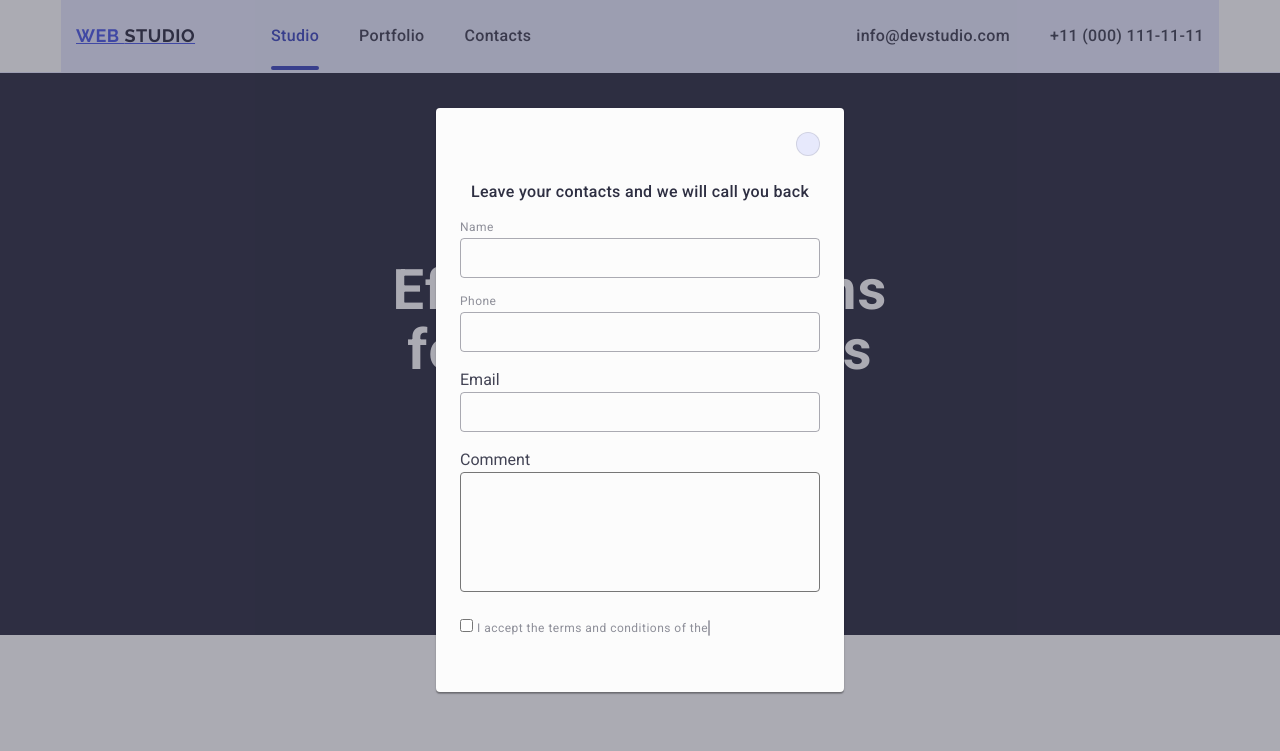
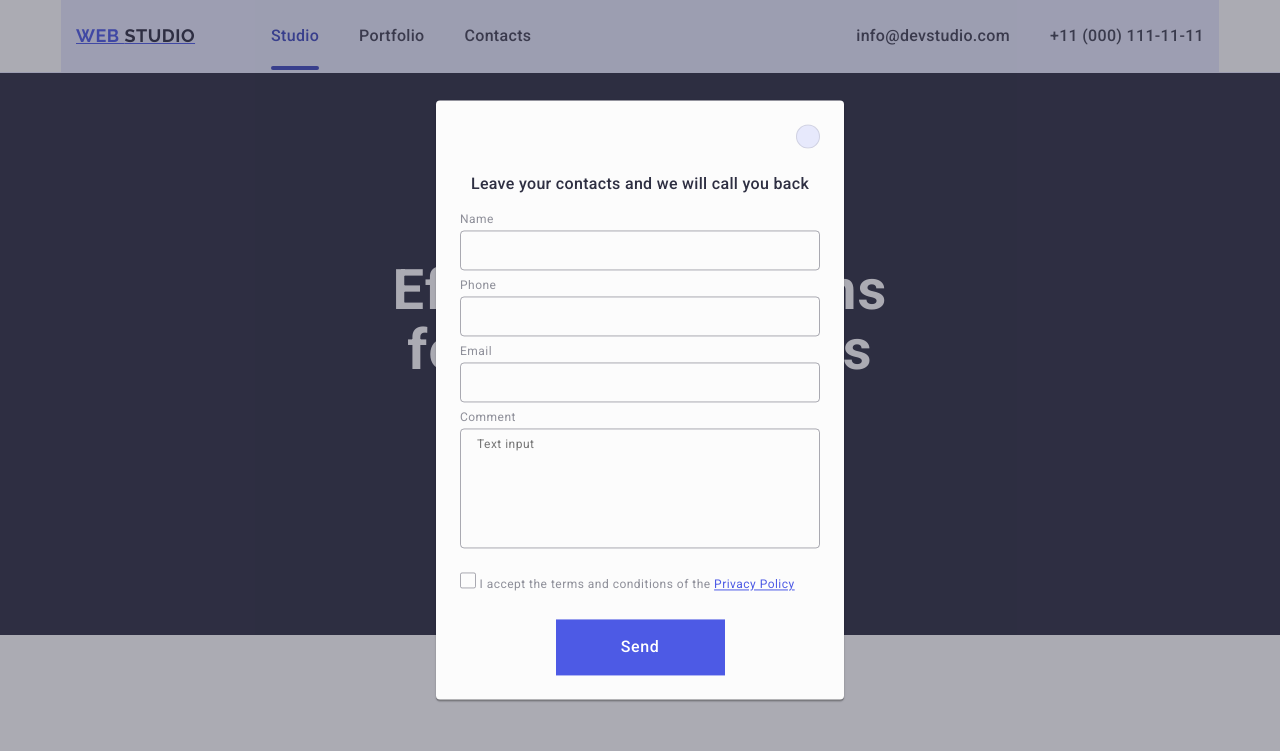
Before and after one commit to NazanK/goit-markup-hw-05, a plain HTML site: page index.html in a window 1280 px wide. Shown: the top 751 px of the page. Drawn offline with nearby package versions, Linux system fonts and the light colour scheme.

Commit message:
proje oluşturuldu

```diff
--- a/css/style.css
+++ b/css/style.css
@@ -476,6 +476,7 @@ img{
     /* width: 1440px;
     height: 312px; */
     padding: 100px 0;
+
 }
 
 .footer-container{
@@ -575,7 +576,7 @@ img{
     margin-bottom:16px;
     font-weight:500;
     letter-spacing:0.02em;
-    color:#ffffff;x
+    color:#ffffff;
 
 }
 
@@ -590,7 +591,7 @@ img{
     padding-left: 16px;
     box-shadow: 0px 4px 4px rgba(0,0,0,0.15);
     border-radius: 4px;
-    color: #ffffff;
+    color:#ffffff;
 }
 
 .form-container .subscribe-form .form-button{
@@ -615,7 +616,7 @@ img{
     margin-left: 16px;
 }
 
-.modal-window{
+.modal-window-container{
     position: fixed;
     top: 0;
     left: 0;
@@ -625,7 +626,7 @@ img{
     transition: opacity 250ms cubic-bezier(0.4, 0, 0.2, 1), visibility 250ms cubic-bezier(0.4, 0, 0.2, 1);
 }
 
-.modal-window .modal-container{
+.modal-window{
     position: absolute;
     top: 50%;
     left: 50%;
@@ -642,7 +643,7 @@ img{
     padding: 72px 24px 24px 24px;
 }
 
-.modal-window .modal-container .modal-button{
+.modal-window-button{
     position: absolute;
     top: 24px;
     right: 24px;
@@ -665,48 +666,45 @@ img{
     border:none;
 }
 
-.modal-container .modal-button .modal-icon{
+.modal-window-svg {
     transition: fill 250ms cubic-bezier(0.4, 0, 0.2, 1);
-
 }
 
-.modal-button:hover .modal-icon,
-.modal-button:focus .modal-icon{
+.modal-window .modal-window-button:hover,
+.modal-window .modal-window-button:focus {
     fill: #ffffff;
 }
-
-.modal-text{
+.modal-window-text {
     font-weight: 500;
     font-size: 16px;
     line-height: 1.5;
     text-align: center;
     letter-spacing: 0.02em;
-    color: #2E2F42;
+    color: #2e2f42;
     margin-bottom: 16px;
 }
 
-.form-div {
+.modal-window-form-div {
     margin-bottom: 8px;
 }
 
-.form-div .form-label{
+.modal-window-form-label {
     font-size: 12px;
     line-height: 1.17;
     letter-spacing: 0.04em;
     color: #8e8f99;
     display: block;
     margin-bottom: 4px;
-
 }
 
-.modal-div{
+.modal-window-input-symbol-div {
     position: relative;
 }
 
-.modal-input{
+.modal-window-form-input {
     width: 100%;
     height: 40px;
-    border: 1px solid rgba(46,47,66,0.4);
+    border: 1px solid rgba(46, 47, 66, 0.4);
     border-radius: 4px;
     background-color: transparent;
     padding-left: 38px;
@@ -714,11 +712,11 @@ img{
     transition: border-color 250ms cubic-bezier(0.4, 0, 0.2, 1);
 }
 
-.modal-input:focus{
-    border-color: #4D5AE5;
+.modal-window-form-input:focus {
+    border: 1px solid #4d5ae5;
 }
 
-.user-icon{
+.modal-window-form-svg {
     position: absolute;
     left: 16px;
     top: 50%;
@@ -726,49 +724,82 @@ img{
     transition: fill 250ms cubic-bezier(0.4, 0, 0.2, 1);
 }
 
-.modal-input:focus .user-icon{
-    fill: #4D5AE5;
+.modal-window-form-input:focus + .modal-window-form-svg {
+    fill: #4d5ae5;
 }
 
-.form-div{
+.modal-window-form-comment-div {
     margin-bottom: 16px;
 }
 
-.textarea{
+.modal-window-form-textarea {
     width: 100%;
     height: 120px;
     font-size: 12px;
     line-height: 1.17;
     letter-spacing: 0.04em;
-    color: rgba(46,47,66,0.4);
+    color: rgba(46, 47, 66, 0.4);
+    border: 1px solid rgba(46, 47, 66, 0.4);
     border-radius: 4px;
     background-color: transparent;
     padding: 8px 16px;
     outline: transparent;
     resize: none;
     transition: border-color 250ms cubic-bezier(0.4, 0, 0.2, 1);
-
 }
 
-.textarea :focus{
-    border-color: #4D5AE5;
+.modal-window-form-textarea:focus {
+    border-color: #4d5ae5;
 }
 
-.form-div-submit{
+.modal-window-checkbox-div {
     margin-bottom: 24px;
 }
 
-.check-privactText{
+.modal-window-checkbox-label {
     font-size: 12px;
     line-height: 1.17;
     letter-spacing: 0.04em;
     color: #8e8f99;
-
 }
 
-.check-privactText .privacy-span{
+.modal-window-checkbox-span {
     width: 16px;
     height: 16px;
-    border: 1px solid rgba(46,47,66,0.4);
+    border: 1px solid rgba(46, 47, 66, 0.4);
     border-radius: 2px;
+    transition: background-color 250ms cubic-bezier(0.4, 0, 0.2, 1),
+                border 250ms cubic-bezier(0.4, 0, 0.2, 1),
+                fill 250ms cubic-bezier(0.4, 0, 0.2, 1);
+    display: inline-flex;
+    align-items: center;
+    justify-content: center;
+    fill: transparent;
 }
+
+.modal-window-checkbox-link {
+    color: #4d5ae5;
+}
+
+.modal-window-form-button {
+    display: block;
+    min-width: 169px;
+    height: 56px;
+    font-family: "Roboto", sans-serif;
+    font-size: 16px;
+    font-weight: 500;
+    line-height: 1.5;
+    letter-spacing: 0.04em;
+    color: #ffffff;
+    cursor: pointer;
+    background-color: #4d5ae5;
+    border: none;
+    transition: background-color 250ms cubic-bezier(0.4, 0, 0.2, 1);
+    margin: auto;
+}
+
+.modal-window-checkbox-input:checked + .modal-window-checkbox-label .modal-window-checkbox-span {
+    background-color: #404bbf;
+    border: none;
+    fill: #f4f4fd;
+}
--- a/index.html
+++ b/index.html
@@ -394,62 +394,99 @@
         </div>
 
         </div>
-
-
-
     </footer>
 
-    <div class="modal-window">
-        <div class="modal-container">
-            <button type="button" class="modal-button">
-                <svg class="modal-icon" width="8" height="8"><use href="./images/icons.svg#icon-close-black-18dp-2-1"></use></svg>
+    <div class="modal-window-container">
+        <div class="modal-window">
+            <button class="modal-window-button" type="button">
+                <svg class="modal-window-svg" width="8" height="8">
+                    <use href="./images/icons.svg#icon-Vector-3"></use>
+                </svg>
             </button>
 
-            <p class="modal-text">Leave your contacts and we will call you back</p>
+            <p class="modal-window-text">Leave your contacts and we will call you back</p>
 
-            <form>
-                <div class="form-div">
-                    <label class="form-label" for="user-name">Name</label>
-                    <div class="modal-div">
-                        <input id="user-name" class="modal-input" name="user-name" type="text">
-                        <svg class="user-icon" width="18" height="24"><use href="./images/icons.svg#icon-person-black-18dp-1"></use></svg>
+            <form class="modal-window-form">
+                <div class="modal-window-form-div">
+                    <label class="modal-window-form-label"
+                           for="user-name">Name
+                    </label>
+
+                    <div class="modal-window-input-symbol-div">
+                        <input class="modal-window-form-input"
+                               id="user-name"
+                               type="text"
+                               name="user-name">
+                        <svg class="modal-window-form-svg" width="18" height="24">
+                             <use href="./images/icons.svg#icon-Vector"></use>
+                        </svg>
                     </div>
                 </div>
 
-                <div class="form-div">
-                    <label class="form-label" for="user-name">Phone</label>
-                    <div class="modal-div">
-                        <input class="modal-input" name="user-name" type="text">
-                        <svg class="user-icon" width="18" height="24"><use href="./images/icons.svg#icon-Vector-1"></use></svg>
+                <div class="modal-window-form-div">
+                    <label class="modal-window-form-label"
+                           for="user-name">Phone
+                    </label>
+
+                    <div class="modal-window-input-symbol-div">
+                        <input class="modal-window-form-input"
+                               id="user-phone"
+                               type="text"
+                               name="user-name">
+                        <svg class="modal-window-form-svg" width="18" height="24">
+                             <use href="./images/icons.svg#icon-Vector-1"></use>
+                        </svg>
+                    </div>
+
+                </div>
+
+                <div class="modal-window-form-div">
+                    <label class="modal-window-form-label"
+                           for="user-name">Email
+                    </label>
+
+                    <div class="modal-window-input-symbol-div">
+                        <input class="modal-window-form-input"
+                                id="user-mail"
+                                type="text"
+                               name="user-name">
+                        <svg class="modal-window-form-svg" width="18" height="24">
+                             <use href="./images/icons.svg#icon-Vector-2"></use>
+                        </svg>
                     </div>
                 </div>
 
-                <div class="form-div">
-                    <label class="form-name" for="user-name">Email</label>
-                    <div class="modal-name">
-                        <input class="modal-input" name="user-name" type="text">
-                        <svg class="user-icon" width="18" height="24"><use href="./images/icons.svg#icon-Vector"></use></svg>
-                    </div>
+                <div class="modal-window-form-div modal-window-form-comment-div">
+                    <label class="modal-window-form-label"
+                           for="user-comment">Comment
+                    </label>
+                    <textarea class="modal-window-form-textarea"
+                              id="user-comment"
+                              name="user-comment"
+                              placeholder="Text input"></textarea>
                 </div>
 
-                <div class="form-div">
-                    <label class="form-name" for="user-comment">Comment</label>
-                    <div class="modal-name">
-                        <textarea id="user-comment" name="user-comment" placeholder="Text input" class="textarea">
-
-                        </textarea>
-                    </div>
+                <div class="modal-window-checkbox-div">
+                    <input class="modal-window-checkbox-input visually-hidden"
+                           id="user-privacy"
+                           type="checkbox"
+                           value="true"
+                           name="user-privacy">
+                    <label class="modal-window-checkbox-label"
+                           for="user-privacy">
+                           <span class="modal-window-checkbox-span">
+                                <svg class="modal-window-form-svg" width="10" height="8">
+                                    <use href="./images/icons.svg#icon-Checkbox"></use>
+                                </svg>
+                           </span>
+                           I accept the terms and conditions of the
+                           <a class="modal-window-checkbox-link" href="#">Privacy Policy</a>
+                    </label>
                 </div>
 
-                <div class="form-div-submit">
-                    <input id="user-privacy" type="checkbox" value="true" name="user-privacy" class="form-check" visually-hidden>
-                    <label class="check-privactText" for="user-privacy">I accept the terms and conditions of the
-                        <span class="privacy-span"></span>
-                    </label>
-                </div>
+                <button class="modal-window-form-button" type="submit">Send</button>
             </form>
         </div>
     </div>
-
 </body>
 </html>
```
